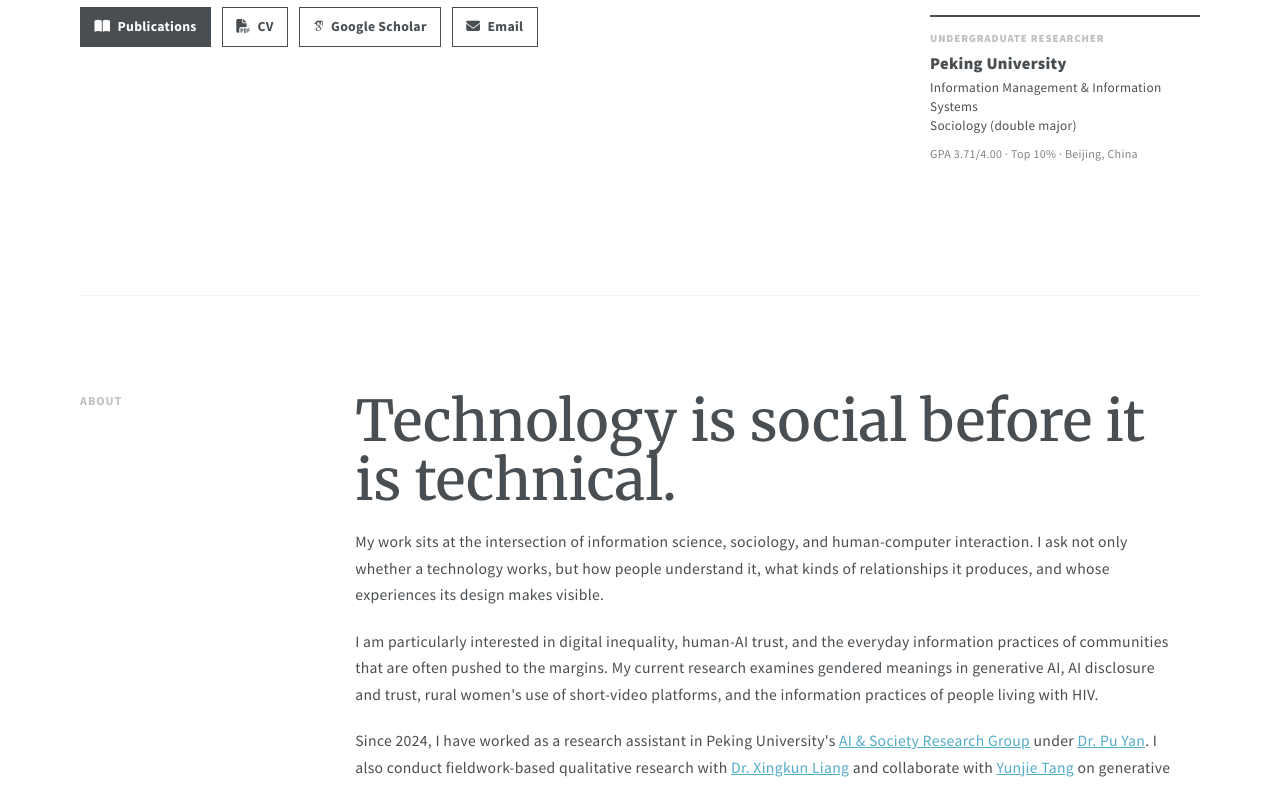
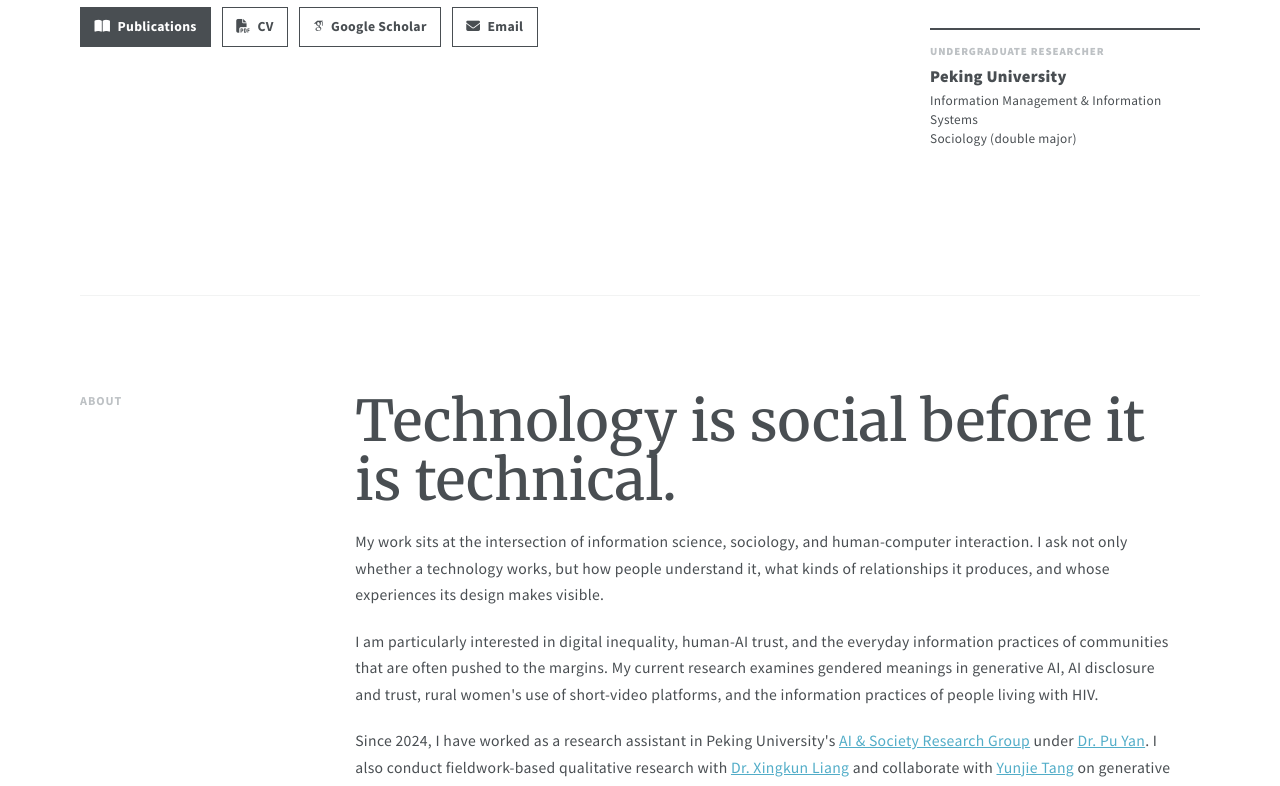
Before and after one commit to itsleol/itsleol.github.io, a Jekyll site: the page built from _pages/about.md, in a window 1280 px wide and 900 px high, scrolled down 412 px, cut to the strip 114-900 px from the top of the window. Built offline with Jekyll 4.4.1, drawn with Linux system fonts in a browser that asks for light colours; some web fonts are replaced; a script that is not in the unit is left out.

Commit message:
edited about

```diff
--- a/_pages/about.md
+++ b/_pages/about.md
@@ -27,7 +27,6 @@ redirect_from:
       <p class="home-profile__eyebrow">Undergraduate researcher</p>
       <p class="home-profile__title">Peking University</p>
       <p>Information Management & Information Systems<br>Sociology (double major)</p>
-      <p class="home-profile__facts">GPA 3.71/4.00 · Top 10% · Beijing, China</p>
     </figcaption>
   </figure>
 </div>
```
Also changed, not shown: _pages/about_zh.md (+0 -1 lines).
